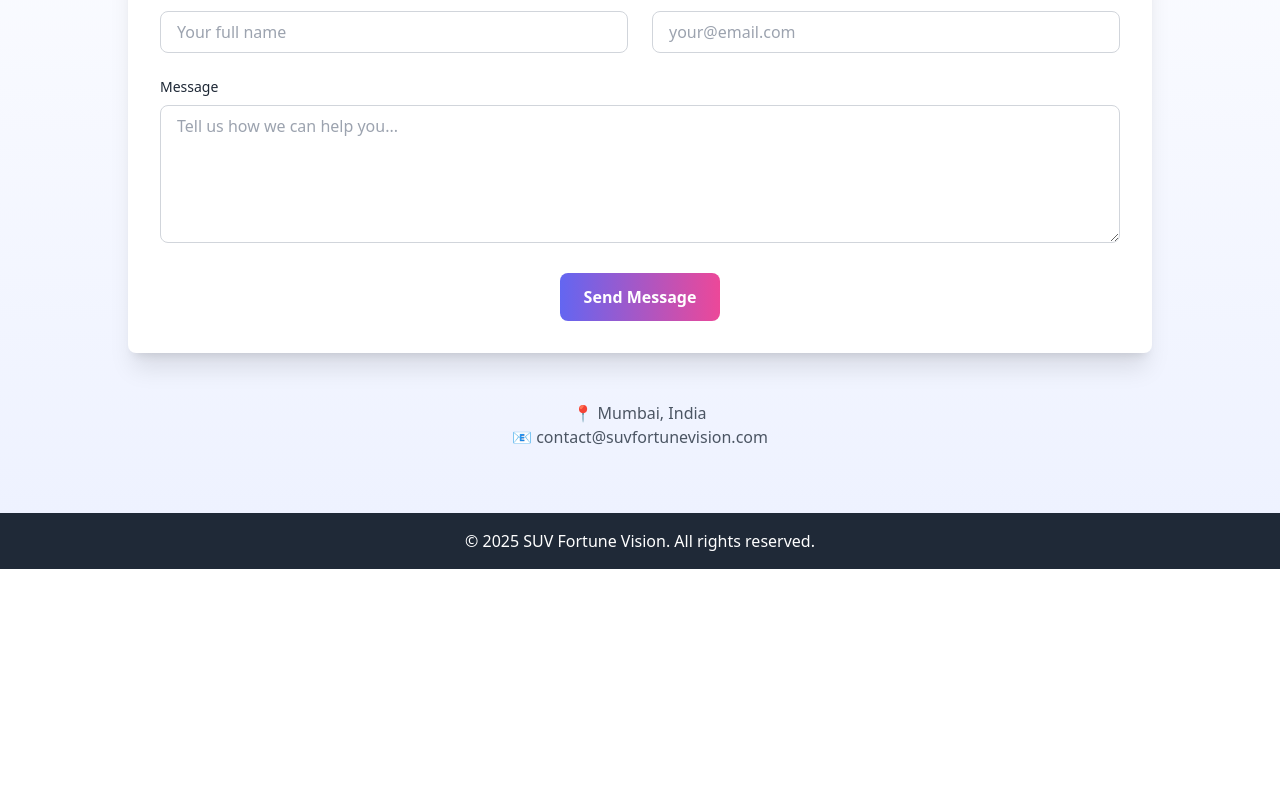
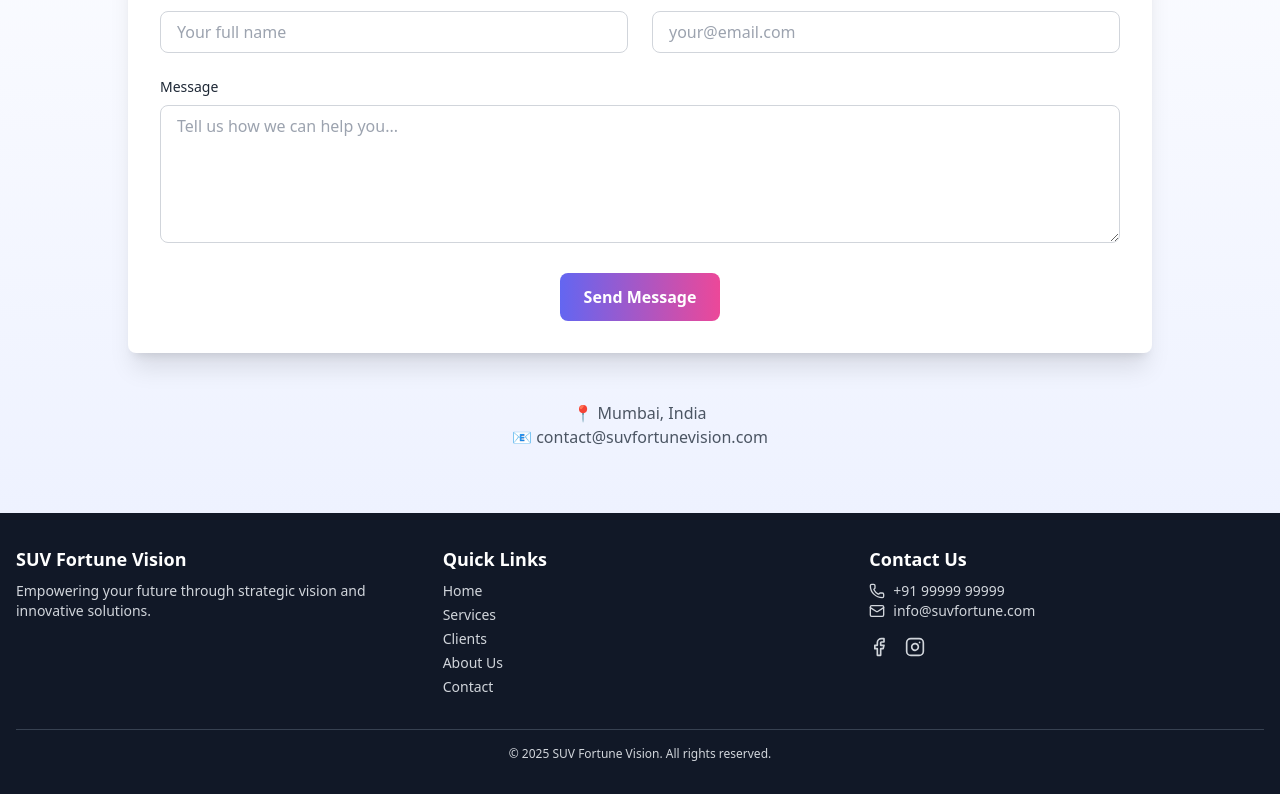
Before and after one commit to VijayVarma26/suv-fortune-vision, a React (Vite) app: page /contact in a window 1280 px wide. Shown: the part 353-1147 px from the top of the page. Before the commit the page ends 922 px from the top, so only its background shows below. Built offline with nearby package versions, Linux system fonts and the light colour scheme; the HTML template or start-up script is replaced by a standard one.

Commit message:
Improved Footer design

```diff
--- a/src/components/Footer.jsx
+++ b/src/components/Footer.jsx
@@ -1,9 +1,45 @@
 import React from 'react';
+import { Facebook, Instagram, Mail, Phone } from 'lucide-react'; // Optional: install lucide-react
 
 export default function Footer() {
   return (
-    <footer className="bg-gray-800 text-white text-center p-4">
-      <p>&copy; {new Date().getFullYear()} SUV Fortune Vision. All rights reserved.</p>
+    <footer className="bg-gray-900 text-gray-300 py-8 px-4">
+      <div className="max-w-7xl mx-auto grid grid-cols-1 md:grid-cols-3 gap-8 text-sm">
+
+        {/* Company Info */}
+        <div>
+          <h3 className="text-white text-lg font-semibold mb-2">SUV Fortune Vision</h3>
+          <p>Empowering your future through strategic vision and innovative solutions.</p>
+        </div>
+
+        {/* Quick Links */}
+        <div>
+          <h3 className="text-white text-lg font-semibold mb-2">Quick Links</h3>
+          <ul className="space-y-1">
+            <li><a href="/" className="hover:text-white transition">Home</a></li>
+            <li><a href="/services" className="hover:text-white transition">Services</a></li>
+            <li><a href="/clients" className="hover:text-white transition">Clients</a></li>
+            <li><a href="/about" className="hover:text-white transition">About Us</a></li>
+            <li><a href="/contact" className="hover:text-white transition">Contact</a></li>
+          </ul>
+        </div>
+
+        {/* Contact */}
+        <div>
+          <h3 className="text-white text-lg font-semibold mb-2">Contact Us</h3>
+          <p className="flex items-center gap-2"><Phone size={16} /> +91 99999 99999</p>
+          <p className="flex items-center gap-2"><Mail size={16} /> info@suvfortune.com</p>
+          <div className="flex gap-4 mt-4">
+            <a href="#" className="hover:text-white"><Facebook size={20} /></a>
+            <a href="#" className="hover:text-white"><Instagram size={20} /></a>
+            {/* Add more social icons if needed */}
+          </div>
+        </div>
+      </div>
+
+      <div className="mt-8 border-t border-gray-700 pt-4 text-center text-xs">
+        &copy; {new Date().getFullYear()} SUV Fortune Vision. All rights reserved.
+      </div>
     </footer>
   );
 }
```
